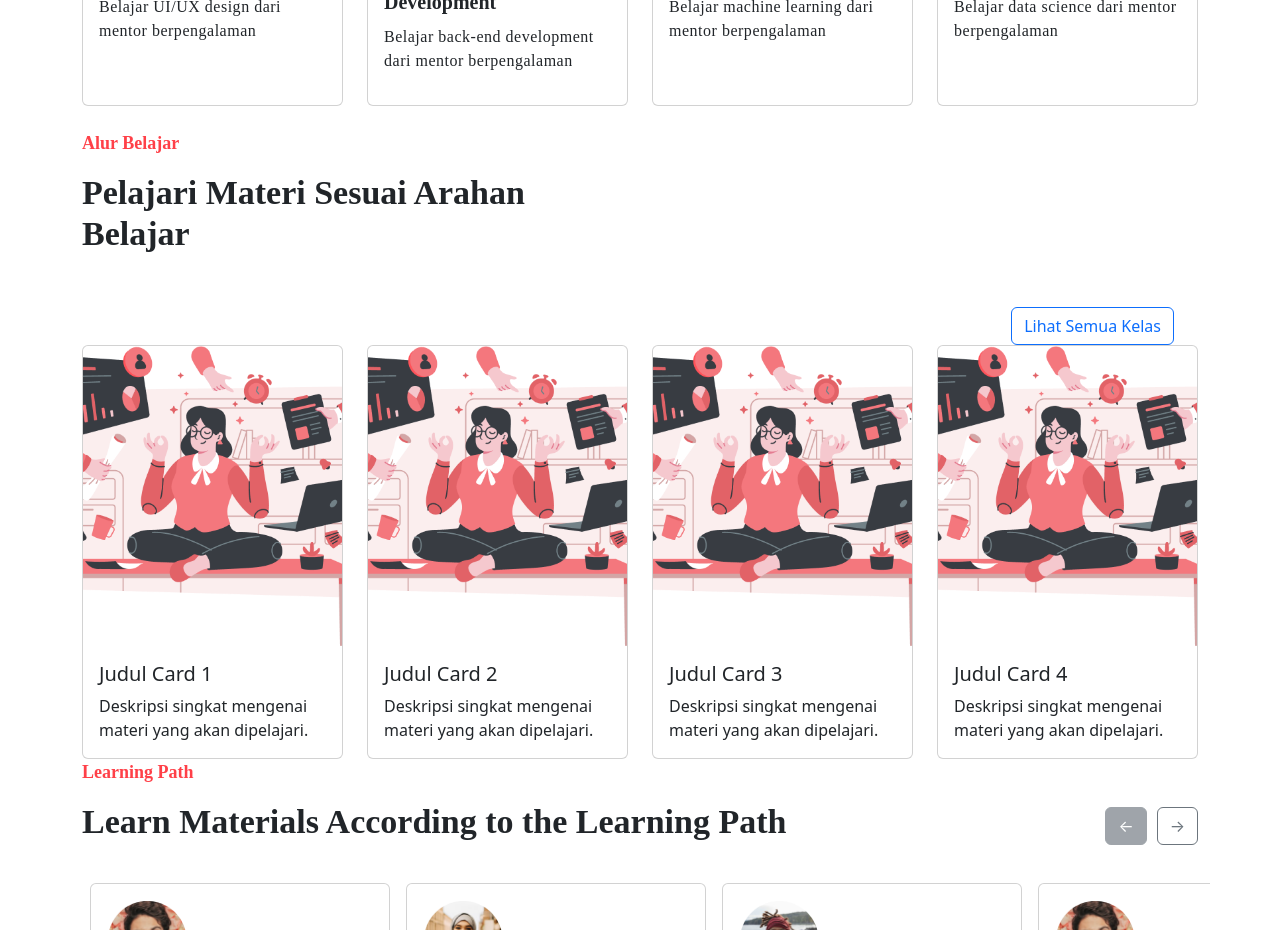
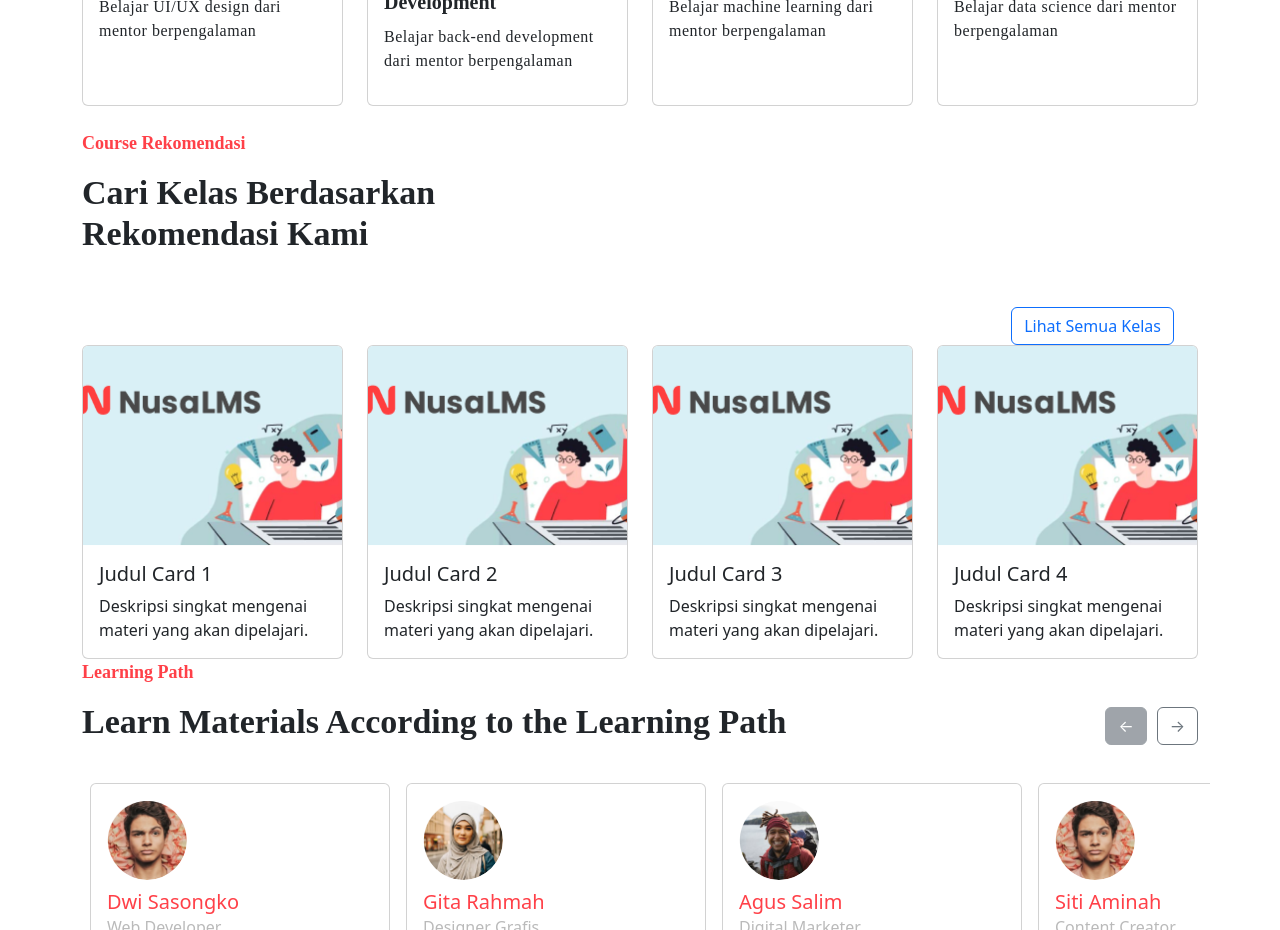
Before and after one commit to ARD-Code/Nusan-Tech-LMS-Home-Page, a React (Vite) app: page / in a window 1280 px wide. Shown: the part 1260-2190 px from the top of the page. Built offline with nearby package versions, Linux system fonts and the light colour scheme.

Commit message:
fixing Course rekomendation section

```diff
--- a/src/components/CourseRekomendasi.jsx
+++ b/src/components/CourseRekomendasi.jsx
@@ -1,6 +1,6 @@
 import React from "react";
 import "bootstrap/dist/css/bootstrap.min.css";
-import HomePageImage from "../assets/Logo/HomePageImage.png";
+import NusaLmsBanner from "../assets/Logo/NusaLmsBanner.png";
 
 const CourseRekomendasi = () => {
   return (
@@ -10,16 +10,15 @@ const CourseRekomendasi = () => {
           <p
             className="fw-semibold"
             style={{
-              width: "106px",
+              width: "200px",
               height: "27px",
               fontFamily: "Poppins",
               fontSize: "18px",
               textAlign: "left",
-              opacity: "100",
               color: "#FF4048",
             }}
           >
-            Alur Belajar
+            Course Rekomendasi
           </p>
           <h2
             className="fw-semibold"
@@ -29,10 +28,9 @@ const CourseRekomendasi = () => {
               fontFamily: "Poppins",
               fontSize: "34px",
               textAlign: "left",
-              opacity: "100",
             }}
           >
-            Pelajari Materi Sesuai Arahan Belajar
+            Cari Kelas Berdasarkan Rekomendasi Kami
           </h2>
         </div>
         <div className="row mt-4">
@@ -48,10 +46,10 @@ const CourseRekomendasi = () => {
         <div className="col-md-3">
           <div className="card">
             <img
-              src={HomePageImage}
+              src={NusaLmsBanner}
               alt="Home Page"
               className="card-img-top"
-              style={{ height: "300px", objectFit: "cover" }}
+              style={{ height: "200px", objectFit: "cover" }}
             />
             <div className="card-body">
               <h5 className="card-title">Judul Card 1</h5>
@@ -64,10 +62,10 @@ const CourseRekomendasi = () => {
         <div className="col-md-3">
           <div className="card">
             <img
-              src={HomePageImage}
+              src={NusaLmsBanner}
               alt="Home Page"
               className="card-img-top"
-              style={{ height: "300px", objectFit: "cover" }}
+              style={{ height: "200px", objectFit: "cover" }}
             />
             <div className="card-body">
               <h5 className="card-title">Judul Card 2</h5>
@@ -80,10 +78,10 @@ const CourseRekomendasi = () => {
         <div className="col-md-3">
           <div className="card">
             <img
-              src={HomePageImage}
+              src={NusaLmsBanner}
               alt="Home Page"
               className="card-img-top"
-              style={{ height: "300px", objectFit: "cover" }}
+              style={{ height: "200px", objectFit: "cover" }}
             />
             <div className="card-body">
               <h5 className="card-title">Judul Card 3</h5>
@@ -96,10 +94,10 @@ const CourseRekomendasi = () => {
         <div className="col-md-3">
           <div className="card">
             <img
-              src={HomePageImage}
+              src={NusaLmsBanner}
               alt="Home Page"
               className="card-img-top"
-              style={{ height: "300px", objectFit: "cover" }}
+              style={{ height: "200px", objectFit: "cover" }}
             />
             <div className="card-body">
               <h5 className="card-title">Judul Card 4</h5>
```
Also changed, not shown: src/assets/Logo/NusaLmsBanner.png (added).
